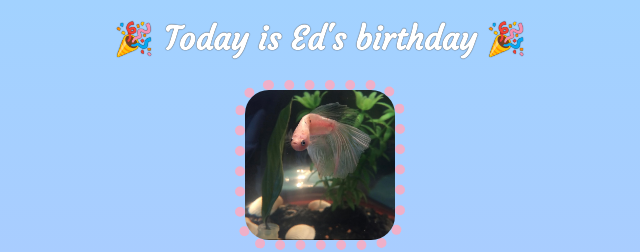
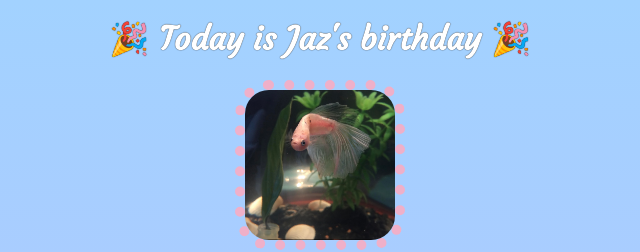
Before and after one commit to jaasminer/birthday-gift-site, a website built with Vite: page index.html in a window 1280 px wide. Shown: the top 252 px of the page, 320-960 px from the left. Built offline with nearby package versions, Linux system fonts and the light colour scheme.

Commit message:
Change the name to Jaz

```diff
--- a/index.html
+++ b/index.html
@@ -7,7 +7,7 @@
     </head>
     <body>
         <div id="header">
-            <h1>🎉 Today is Ed's birthday 🎉</h1>
+            <h1>🎉 Today is Jaz's birthday 🎉</h1>
             <img id="bff-img" src="images/ed.jpg">
             <h2 id="bday-age">2 years old</h2>
             <h4 id="bday-date">01-11-2021</h4>
```
